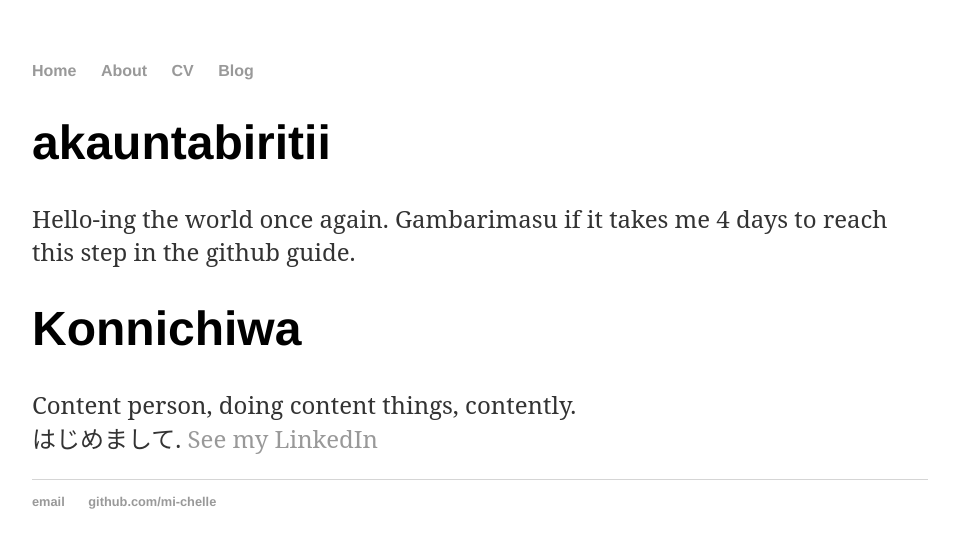
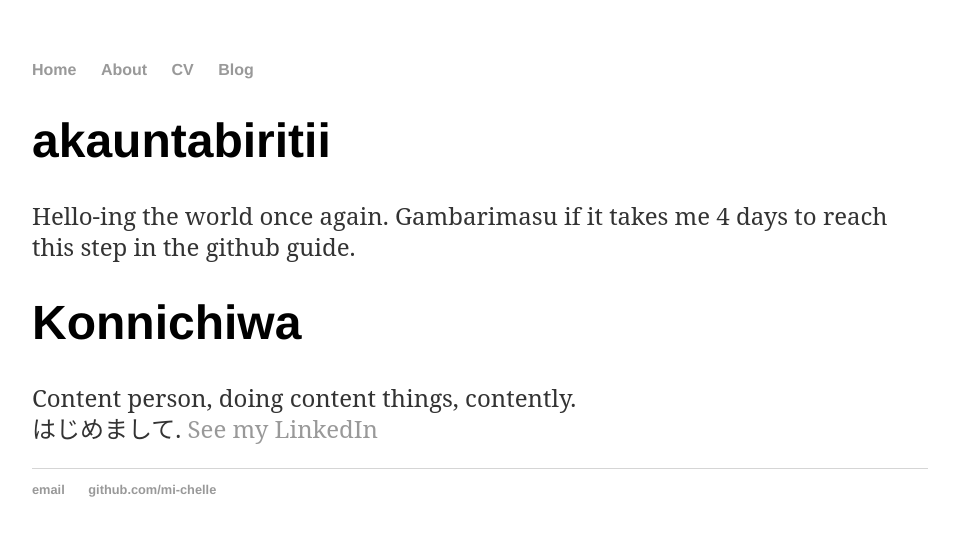
Before and after one commit to mi-chelle/akauntabiritii, a Jekyll site: the page built from README.md, in a window 1280 px wide. Shown: the top 548 px of the page, without its empty margins (160-1119 px from the left). Built offline with Jekyll 4.4.1, drawn with Linux system fonts in a browser that asks for light colours; our own code applies the rules of GitHub Pages for plain Markdown files.

Commit message:
Update main.css

```diff
--- a/css/main.css
+++ b/css/main.css
@@ -3,7 +3,7 @@ body { margin: 60px auto; width: 70%; }
 a { text-decoration: none; color: #999; }
 a:hover { text-decoration: underline; }
 
-p, ul { font-family: 'Crimson Text', 'Roboto Slab', 'Serif'; font-size: 1.5em; line-height: 1.4em; color: #333; }
+p, ul { font-family: 'Crimson Text', 'Roboto Slab', 'Serif'; font-size: 1.5em; line-height: 1.3em; color: #333; }
 
 h1, h2, h3, h4 { font-family: 'Helvetica', 'Arial', 'Sans-Serif'; }
 h1 { font-size: 3em;  }
```
